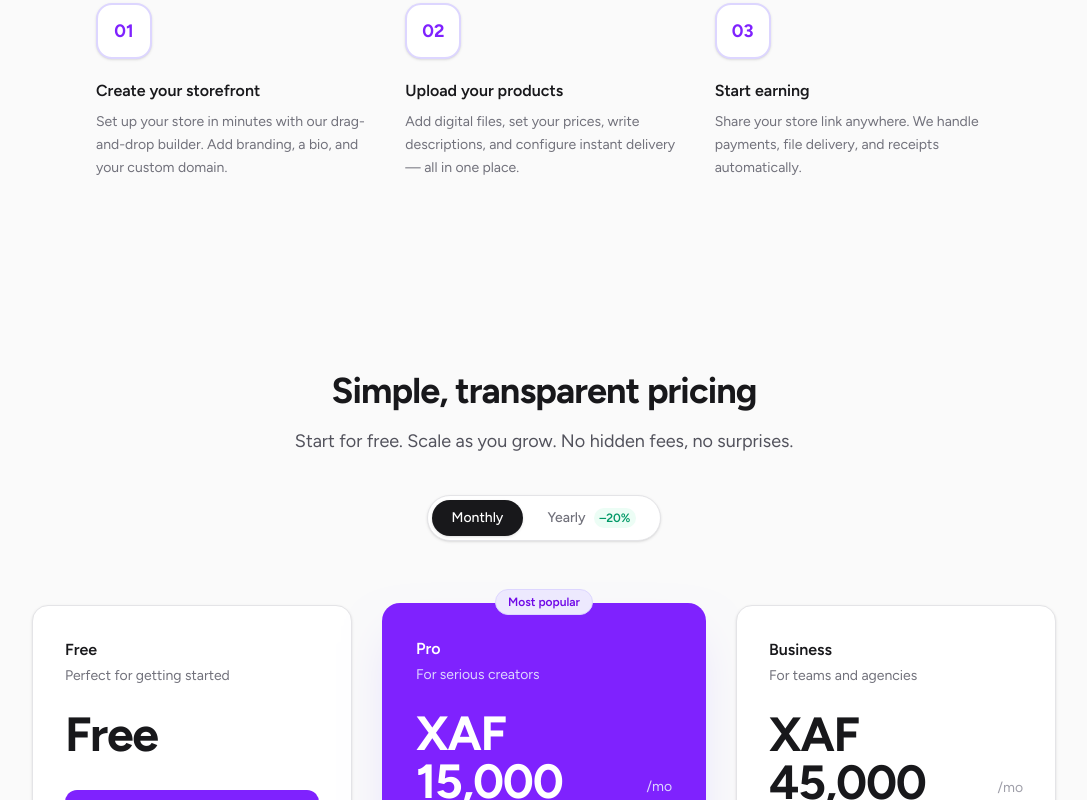
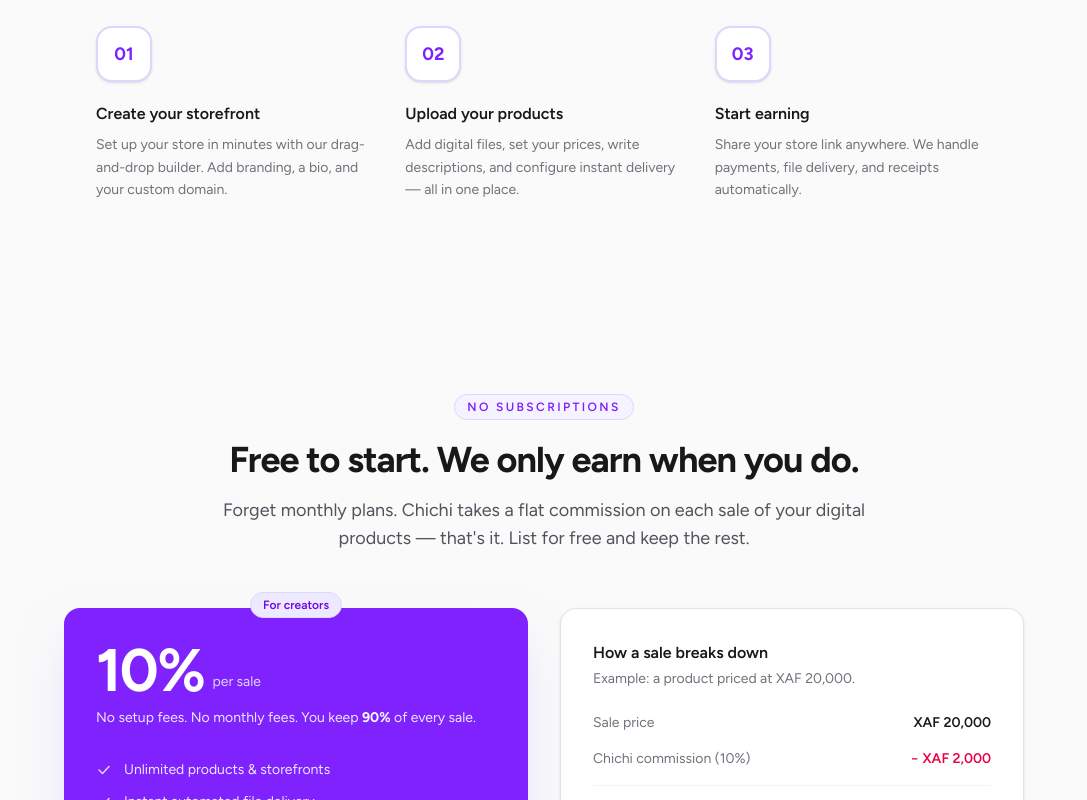
Before and after one commit to NkwiCyril/chichi-digital-store, a Next.js app: page / in a window 1280 px wide. Shown: the part 2000-2800 px from the top of the page, without its empty margins (96-1183 px from the left). Built offline with nearby package versions, Linux system fonts and the light colour scheme.

Commit message:
feat: pricing overhaul to commission-based model, updated CTAs & nav links to role-specific registration

```diff
--- a/app/sections/BlogSection.tsx
+++ b/app/sections/BlogSection.tsx
@@ -36,7 +36,7 @@
 
 export default function BlogSection() {
   return (
-    <section className="py-24 bg-white">
+    <section id="blog" className="py-24 bg-white">
       <div className="max-w-7xl mx-auto px-4 sm:px-6 lg:px-8">
         <div className="flex flex-col sm:flex-row sm:items-end sm:justify-between gap-4 mb-14">
           <div>
--- a/app/sections/CTASection.tsx
+++ b/app/sections/CTASection.tsx
@@ -14,16 +14,16 @@
         </p>
         <div className="flex flex-col sm:flex-row gap-4 justify-center">
           <a
-            href="#"
+            href="/register?role=creator"
             className="inline-flex items-center justify-center bg-white text-violet-700 font-semibold px-8 py-4 rounded-xl hover:bg-violet-50 transition-colors text-sm"
           >
-            Start for free
+            Start selling free
           </a>
           <a
-            href="#"
+            href="/register?role=buyer"
             className="inline-flex items-center justify-center border-2 border-violet-400 text-white font-semibold px-8 py-4 rounded-xl hover:bg-violet-500 transition-colors text-sm"
           >
-            Talk to sales
+            Browse marketplace
           </a>
         </div>
         <p className="mt-8 text-sm text-violet-300">No credit card required · MTN MoMo &amp; Orange Money supported</p>
--- a/app/sections/FAQSection.tsx
+++ b/app/sections/FAQSection.tsx
@@ -8,12 +8,12 @@
     a: "Chichi automatically delivers your digital files to customers immediately after purchase. Files are stored securely on our CDN and customers receive a personalised download link via email — no manual steps needed.",
   },
   {
-    q: "Are there any transaction fees?",
-    a: "On the Free plan, we charge a 5% platform fee. On Pro and Business plans, there are zero platform fees — you keep 100% of every sale. Standard payment processor fees (e.g. Stripe) still apply.",
+    q: "How much does Chichi cost?",
+    a: "There are no subscriptions or monthly fees. Listing products is free — Chichi simply takes a flat 10% commission on each sale of your digital products. You keep 90% of every sale.",
   },
   {
-    q: "Can I use my own custom domain?",
-    a: "Yes! Pro and Business plan users can connect a custom domain to their storefront. Setup takes just a few minutes with our guided DNS wizard.",
+    q: "Can I use my own custom store URL?",
+    a: "Yes! Every creator gets a custom store URL (store.chichi.co/your-store) during onboarding, and you can update it any time from your dashboard.",
   },
   {
     q: "What types of digital products can I sell?",
@@ -21,11 +21,11 @@
   },
   {
     q: "How and when do I get paid?",
-    a: "We integrate with Stripe for payment processing. Payouts are sent directly to your bank account on a weekly basis, with no minimum threshold.",
+    a: "Buyers pay with MTN Mobile Money or Orange Money. Your earnings — minus the 10% commission — are paid out to the Mobile Money number you set during creator onboarding.",
   },
   {
     q: "Can I offer discount codes and run sales?",
-    a: "Yes! You can create percentage or fixed-amount discount codes, schedule limited-time flash sales, and bundle products together on all plans.",
+    a: "Yes! You can create percentage or fixed-amount discount codes, schedule limited-time flash sales, and bundle products together — at no extra cost.",
   },
 ] as const;
 
--- a/app/sections/HeroSection.tsx
+++ b/app/sections/HeroSection.tsx
@@ -53,15 +53,15 @@
 
             <p className="text-xl text-zinc-500 leading-relaxed mb-10">
               Build your storefront in minutes. Sell ebooks, courses, templates,
-              and more — with instant delivery and zero transaction fees on Pro.
+              and more — with instant delivery, no monthly fees, and MTN MoMo &amp; Orange Money built in.
             </p>
 
             <div className="flex flex-col sm:flex-row gap-3 mb-8">
               <a
-                href="#"
+                href="/register?role=creator"
                 className="inline-flex items-center justify-center gap-2 bg-violet-600 hover:bg-violet-700 text-white text-sm font-semibold px-6 py-3.5 rounded-xl transition-colors shadow-lg shadow-violet-100"
               >
-                Start for free
+                Start selling free
                 <svg
                   className="w-4 h-4"
                   fill="none"
--- a/app/sections/PricingSection.tsx
+++ b/app/sections/PricingSection.tsx
@@ -1,66 +1,19 @@
-'use client';
+import Link from "next/link";
 
-import { useState } from "react";
+const COMMISSION_RATE = 10; // percent per sale
 
-const plans = [
-  {
-    name: "Free",
-    monthly: 0,
-    yearly: 0,
-    description: "Perfect for getting started",
-    features: [
-      "Up to 3 products",
-      "5% platform fee",
-      "Basic analytics",
-      "Standard storefront",
-      "Community support",
-    ],
-    cta: "Get started free",
-    highlight: false,
-  },
-  {
-    name: "Pro",
-    monthly: 15000,
-    yearly: 12000,
-    description: "For serious creators",
-    features: [
-      "Unlimited products",
-      "0% platform fee",
-      "Advanced analytics",
-      "Custom domain",
-      "Priority email support",
-      "Custom storefront themes",
-      "Automated email sequences",
-    ],
-    cta: "Start free trial",
-    highlight: true,
-  },
-  {
-    name: "Business",
-    monthly: 45000,
-    yearly: 36000,
-    description: "For teams and agencies",
-    features: [
-      "Everything in Pro",
-      "Up to 5 team members",
-      "API access",
-      "White-label storefronts",
-      "Priority phone support",
-      "Custom integrations",
-      "Dedicated account manager",
-    ],
-    cta: "Contact sales",
-    highlight: false,
-  },
-] as const;
+const included = [
+  "Unlimited products & storefronts",
+  "Instant automated file delivery",
+  "MTN MoMo & Orange Money payouts",
+  "Real-time sales analytics",
+  "Custom storefront & store URL",
+  "No monthly fees, ever",
+];
 
-function CheckIcon({ highlight }: { highlight: boolean }) {
+function CheckIcon() {
   return (
-    <svg
-      className={`w-4 h-4 shrink-0 ${highlight ? 'text-violet-200' : 'text-violet-600'}`}
-      fill="none"
-      viewBox="0 0 16 16"
-    >
+    <svg className="w-4 h-4 shrink-0 text-violet-200" fill="none" viewBox="0 0 16 16">
       <path
         d="M3 8L6.5 11.5L13 4.5"
         stroke="currentColor"
@@ -73,116 +26,102 @@
 }
 
 export default function PricingSection() {
-  const [yearly, setYearly] = useState(false);
+  const keepRate = 100 - COMMISSION_RATE;
+  const example = 20000;
+  const earn = Math.round((example * keepRate) / 100);
 
   return (
     <section id="pricing" className="py-24 bg-zinc-50">
-      <div className="max-w-7xl mx-auto px-4 sm:px-6 lg:px-8">
-        <div className="text-center mb-16">
-          <h2 className="text-4xl font-bold tracking-tight text-zinc-900 mb-4">
-            Simple, transparent pricing
+      <div className="max-w-5xl mx-auto px-4 sm:px-6 lg:px-8">
+        <div className="text-center mb-14">
+          <span className="inline-flex items-center gap-2 rounded-full border border-violet-200 bg-violet-50 px-3 py-1 text-xs font-semibold uppercase tracking-[0.2em] text-violet-600">
+            No subscriptions
+          </span>
+          <h2 className="mt-5 text-4xl font-bold tracking-tight text-zinc-900 mb-4">
+            Free to start. We only earn when you do.
           </h2>
-          <p className="text-lg text-zinc-600 max-w-2xl mx-auto mb-10">
-            Start for free. Scale as you grow. No hidden fees, no surprises.
+          <p className="text-lg text-zinc-600 max-w-2xl mx-auto">
+            Forget monthly plans. Chichi takes a flat commission on each sale of your
+            digital products — that&apos;s it. List for free and keep the rest.
           </p>
-
-          {/* Toggle */}
-          <div className="inline-flex items-center gap-1 bg-white border border-zinc-200 rounded-full p-1 shadow-sm">
-            <button
-              onClick={() => setYearly(false)}
-              className={`px-5 py-2 rounded-full text-sm font-medium transition-all ${
-                !yearly ? 'bg-zinc-900 text-white shadow-sm' : 'text-zinc-500 hover:text-zinc-900'
-              }`}
-            >
-              Monthly
-            </button>
-            <button
-              onClick={() => setYearly(true)}
-              className={`px-5 py-2 rounded-full text-sm font-medium transition-all flex items-center gap-2 ${
-                yearly ? 'bg-zinc-900 text-white shadow-sm' : 'text-zinc-500 hover:text-zinc-900'
-              }`}
-            >
-              Yearly
-              <span className="text-xs font-semibold text-emerald-600 bg-emerald-50 px-1.5 py-0.5 rounded-full">
-                –20%
-              </span>
-            </button>
-          </div>
         </div>
 
-        <div className="grid grid-cols-1 md:grid-cols-3 gap-8 max-w-5xl mx-auto items-start">
-          {plans.map((plan) => (
-            <div
-              key={plan.name}
-              className={`relative rounded-2xl p-8 ${
-                plan.highlight
-                  ? 'bg-violet-600 ring-2 ring-violet-600 shadow-2xl shadow-violet-200 text-white'
-                  : 'bg-white border border-zinc-200 shadow-sm'
-              }`}
+        <div className="grid grid-cols-1 gap-8 lg:grid-cols-2 items-stretch">
+          {/* Commission card */}
+          <div className="relative rounded-2xl bg-violet-600 p-8 text-white shadow-2xl shadow-violet-200 flex flex-col">
+            <div className="absolute -top-4 inset-x-0 flex justify-center">
+              <span className="rounded-full border border-violet-200 bg-violet-100 px-3 py-1 text-xs font-semibold text-violet-700">
+                For creators
+              </span>
+            </div>
+            <div className="flex items-end gap-2">
+              <span className="text-6xl font-bold tracking-tight">{COMMISSION_RATE}%</span>
+              <span className="mb-2 text-sm text-violet-200">per sale</span>
+            </div>
+            <p className="mt-2 text-sm text-violet-100">
+              No setup fees. No monthly fees. You keep{" "}
+              <strong className="text-white">{keepRate}%</strong> of every sale.
+            </p>
+
+            <ul className="mt-8 space-y-3">
+              {included.map((feature) => (
+                <li key={feature} className="flex items-center gap-3">
+                  <CheckIcon />
+                  <span className="text-sm text-violet-100">{feature}</span>
+                </li>
+              ))}
+            </ul>
+
+            <Link
+              href="/register?role=creator"
+              className="mt-8 block w-full rounded-xl bg-white py-3 text-center text-sm font-semibold text-violet-700 transition-colors hover:bg-violet-50"
             >
-              {plan.highlight && (
-                <div className="absolute -top-4 inset-x-0 flex justify-center">
-                  <span className="bg-violet-100 text-violet-700 text-xs font-semibold px-3 py-1 rounded-full border border-violet-200">
-                    Most popular
-                  </span>
+              Start selling free
+            </Link>
+          </div>
+
+          {/* Example + buyer note */}
+          <div className="flex flex-col gap-8">
+            <div className="rounded-2xl border border-zinc-200 bg-white p-8 shadow-sm">
+              <h3 className="text-base font-semibold text-zinc-900">How a sale breaks down</h3>
+              <p className="mt-1 text-sm text-zinc-500">
+                Example: a product priced at XAF {example.toLocaleString()}.
+              </p>
+              <dl className="mt-6 space-y-4">
+                <div className="flex items-center justify-between">
+                  <dt className="text-sm text-zinc-500">Sale price</dt>
+                  <dd className="text-sm font-semibold text-zinc-900">XAF {example.toLocaleString()}</dd>
                 </div>
-              )}
+                <div className="flex items-center justify-between">
+                  <dt className="text-sm text-zinc-500">Chichi commission ({COMMISSION_RATE}%)</dt>
+                  <dd className="text-sm font-semibold text-rose-600">
+                    − XAF {(example - earn).toLocaleString()}
+                  </dd>
+                </div>
+                <div className="flex items-center justify-between border-t border-zinc-100 pt-4">
+                  <dt className="text-sm font-semibold text-zinc-900">You receive</dt>
+                  <dd className="text-lg font-bold text-emerald-600">XAF {earn.toLocaleString()}</dd>
+                </div>
+              </dl>
+            </div>
 
-              <div className="mb-8">
-                <h3
-                  className={`text-base font-semibold mb-1 ${
-                    plan.highlight ? 'text-white' : 'text-zinc-900'
-                  }`}
-                >
-                  {plan.name}
-                </h3>
-                <p className={`text-sm mb-6 ${plan.highlight ? 'text-violet-200' : 'text-zinc-500'}`}>
-                  {plan.description}
-                </p>
-                <div className="flex items-end gap-1">
-                  <span
-                    className={`text-5xl font-bold tracking-tight ${
-                      plan.highlight ? 'text-white' : 'text-zinc-900'
-                    }`}
-                  >
-                    {plan.monthly === 0 ? "Free" : `XAF ${(yearly ? plan.yearly : plan.monthly).toLocaleString()}`}
-                  </span>
-                  {plan.monthly > 0 && (
-                    <span className={`text-sm mb-2 ${plan.highlight ? 'text-violet-200' : 'text-zinc-400'}`}>
-                      /mo
-                    </span>
-                  )}
-                </div>
-                {yearly && plan.monthly > 0 && (
-                  <p className={`text-xs mt-1 ${plan.highlight ? 'text-violet-300' : 'text-zinc-400'}`}>
-                    Billed XAF {(plan.yearly * 12).toLocaleString()}/year
-                  </p>
-                )}
-              </div>
-
-              <a
-                href="#"
-                className={`block w-full text-center py-3 rounded-xl text-sm font-semibold mb-8 transition-colors ${
-                  plan.highlight
-                    ? 'bg-white text-violet-700 hover:bg-violet-50'
-                    : 'bg-violet-600 text-white hover:bg-violet-700'
-                }`}
+            <div className="rounded-2xl border border-zinc-200 bg-white p-8 shadow-sm">
+              <h3 className="text-base font-semibold text-zinc-900">Buying is always free</h3>
+              <p className="mt-1 text-sm text-zinc-500">
+                Members pay only for the products they buy — no account or membership fees.
+                Pay securely with MTN MoMo or Orange Money.
+              </p>
+              <Link
+                href="/register?role=buyer"
+                className="mt-5 inline-flex items-center gap-1.5 text-sm font-semibold text-violet-600 hover:text-violet-700"
               >
-                {plan.cta}
-              </a>
-
-              <ul className="space-y-3">
-                {plan.features.map((feature) => (
-                  <li key={feature} className="flex items-center gap-3">
-                    <CheckIcon highlight={plan.highlight} />
-                    <span className={`text-sm ${plan.highlight ? 'text-violet-100' : 'text-zinc-600'}`}>
-                      {feature}
-                    </span>
-                  </li>
-                ))}
-              </ul>
+                Browse the marketplace
+                <svg className="w-4 h-4" fill="none" viewBox="0 0 16 16" stroke="currentColor" strokeWidth={1.5}>
+                  <path strokeLinecap="round" strokeLinejoin="round" d="M3 8h10M9 4l4 4-4 4" />
+                </svg>
+              </Link>
             </div>
-          ))}
+          </div>
         </div>
       </div>
     </section>
```
Also changed, not shown: app/sections/FeaturesSection.tsx (+4 -4 lines), app/sections/Navbar.tsx (+5 -5 lines).
